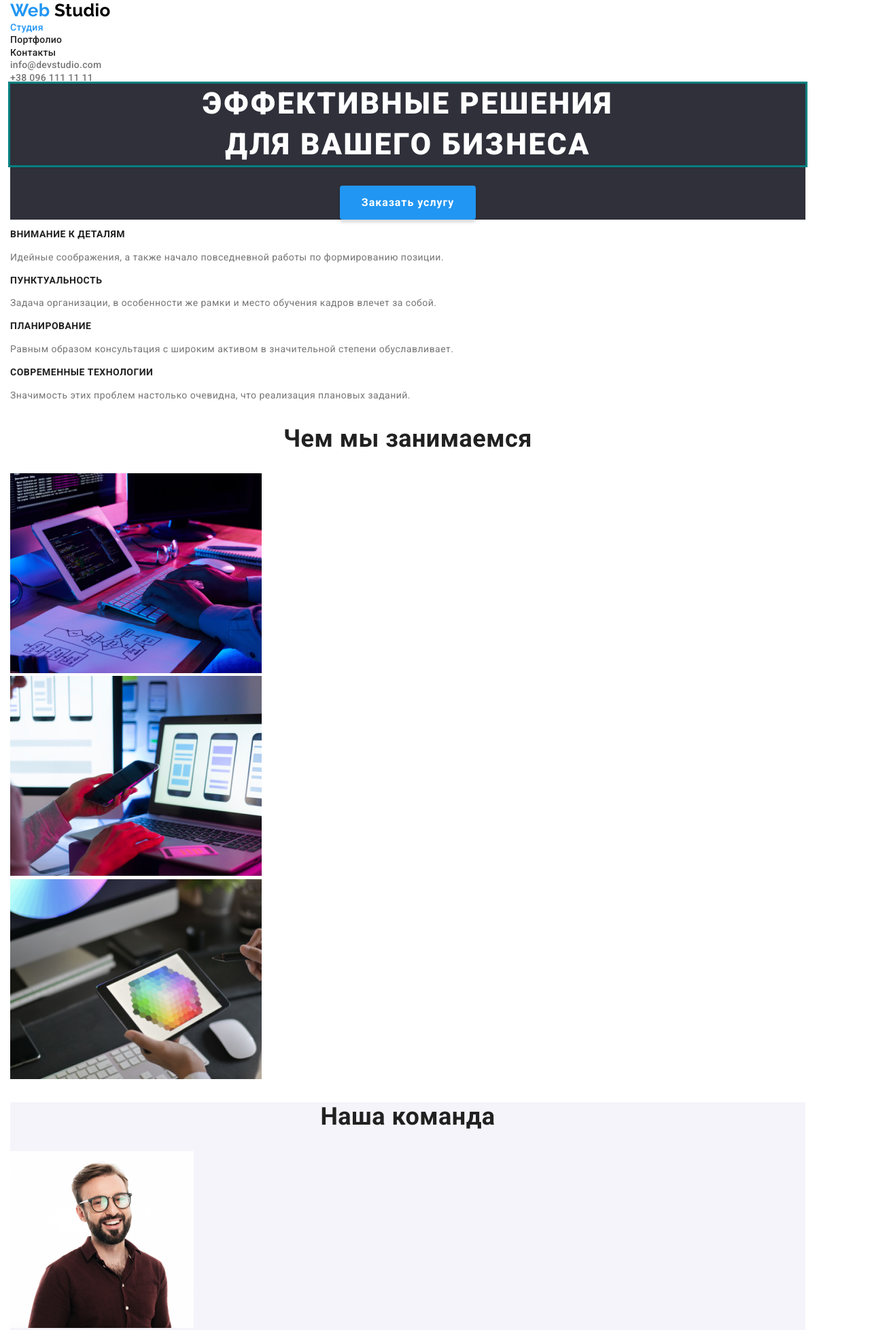
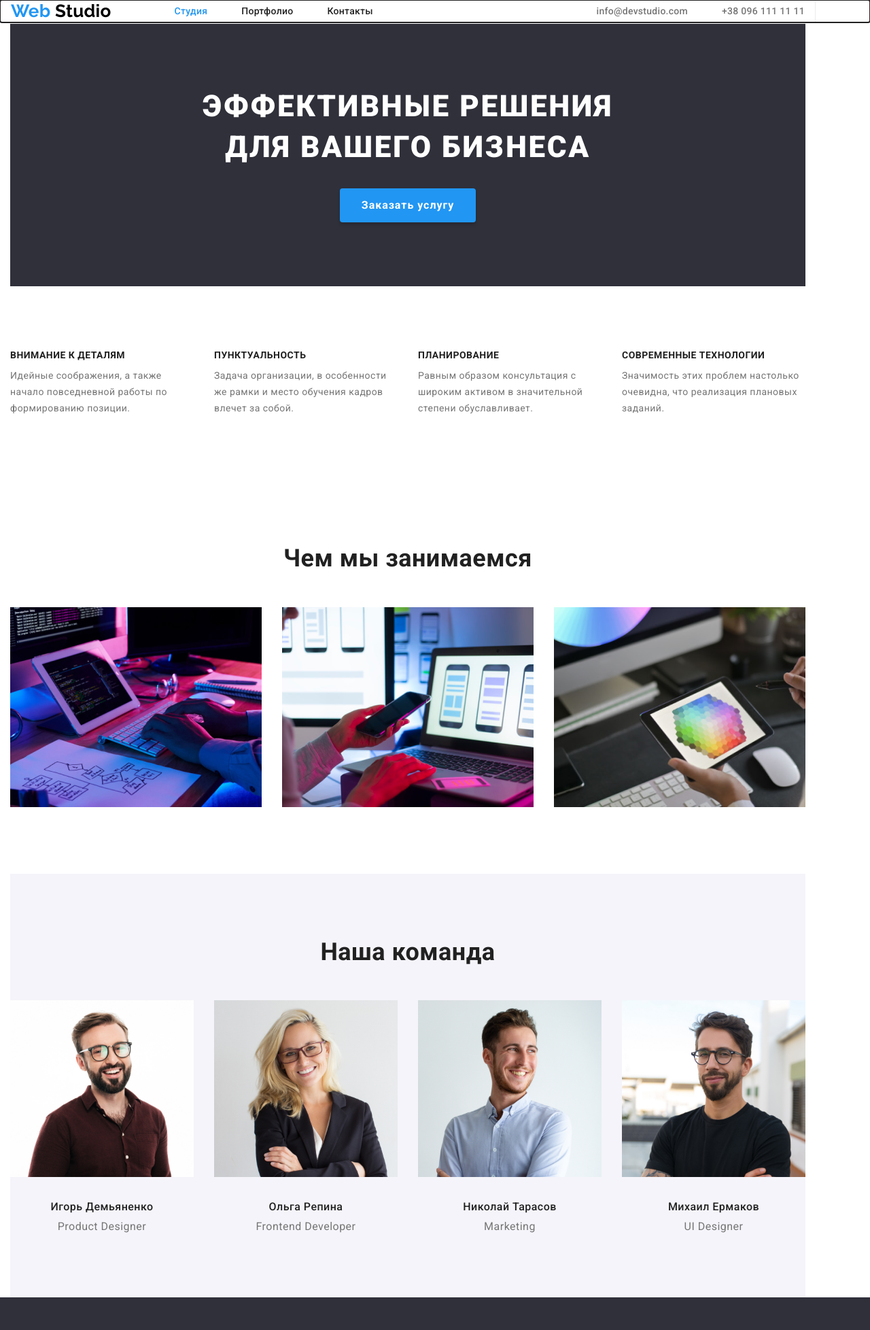
Before and after one commit to Arsen7878/goit-markup-hw-03, a plain HTML site: page index.html in a window 1280 px wide. Shown: the top 1956 px of the page at 68% size. Drawn offline with nearby package versions, Linux system fonts and the light colour scheme.

Commit message:
Сырая "Студия" ДЗ№3

```diff
--- a/css/styles.css
+++ b/css/styles.css
@@ -8,6 +8,8 @@
 /* Цвет ссылок в футере rgba(255, 255, 255, 0.6) */
 /* Цвет обрамления галереи #eeeeee */
 
+
+/* Утилиты для страниц */
 :root {
   --primary-text-color: #212121;
   --primary-background-color: #ffffff;
@@ -26,6 +28,7 @@ body {
 
   font-family: Roboto, sans-serif;
   letter-spacing: 0.03em;
+
 }
 
 /* Убираем ненависные точки у списков */
@@ -35,8 +38,37 @@ body {
   padding: 0px;
 }
 
-/* Шапка */
+/* Размеры и отступы контейнеров */
+.container {
+  width: 1200px;
+  padding-left: 15px;
+  padding-right: 15px;
+}
 
+
+/* Вертикальные падинги для всех секций страниц */
+.section {
+  padding-top: 94px;
+  padding-bottom: 94px;
+}
+
+/* Обнуляем марджины заголовком, абзацев и списков */
+h1,h2,h3,h4,p,ul {
+  margin-top: 0px;
+  margin-bottom: 0px;
+}
+
+/* Шапка старницы */
+.header-page {
+  outline: auto;
+}
+
+.header-container {
+  display: flex;
+  align-items: center;
+  border: 1px solid #ECECEC;
+
+}
 /* Логотип */
 .logo {
   color: var(--logo-color);
@@ -53,7 +85,16 @@ body {
 }
 
 /* Навигационные ссылки */
-.site-nav .link {
+.nav {
+  display: flex;
+  margin-left: 93px;
+
+}
+.nav .nav-item + .nav-item {
+  margin-left: 50px;
+}
+
+.header-page .link {
   color: inherit;
   text-decoration: none;
 
@@ -63,6 +104,9 @@ body {
   letter-spacing: 0.02em;
 }
 
+
+
+
 /* Навигационные ссылки при ховере и фокусе */
 .site-nav .link:focus,
 .site-nav .link:hover {
@@ -70,8 +114,17 @@ body {
 }
 
 /* Оборачиваю в div контакты хедера */
+.contacts-items {
+  display: flex;
+  margin-left: auto;
+}
 
-.contacts .link {
+.contacts-items .contacts-item + .contacts-item {
+  margin-left: 50px;
+}
+
+
+.contacts-items .link {
   color: var(--secondary-text-color);
   text-decoration: none;
 
@@ -82,8 +135,8 @@ body {
 }
 
 /* Контактные ссылки при ховере и фокусе */
-.contacts .link:focus,
-.contacts .link:hover {
+.contacts-items .link:focus,
+.contacts-items .link:hover {
   color: var(--link-hover-focus-web-color);
 }
 
@@ -101,8 +154,6 @@ body {
 /* Заголовок-герой */
 .title-hero {
   color: var(--primary-background-color);
-  outline: 3px solid teal;
-  margin-top: 0px;
   margin-bottom: 30px;
   font-weight: 900;
   font-size: 44px;
@@ -112,6 +163,7 @@ body {
 }
 /* Кнопка в "герое" */
 .hero .button {
+  display: inline-block;
   background-color: var(--link-hover-focus-web-color);
   color: var(--primary-background-color);
   cursor: pointer;
@@ -144,8 +196,22 @@ body {
   display: none;
 }
 
+.features-list {
+  display: flex;
+}
+
+.features-list-items {
+  width: 270px;
+}
+
+.features-list-items + .features-list-items {
+  margin-left: 30px;
+}
+
 /* Заголовок элемента списка особенностей */
 .features-title {
+  margin-bottom: 10px;
+
   font-weight: 700;
   font-size: 14px;
   line-height: 1.14;
@@ -169,14 +235,41 @@ body {
   font-size: 36px;
   line-height: 1.17;
   text-align: center;
+  margin-bottom: 50px;
+}
+
+.activity-list {
+  display: flex;
+}
+
+.activity-list-item + .activity-list-item {
+  margin-left: 30px;
 }
 
 /* Секция "Наша команда" */
 .team {
   background-color: var(--single-background-color);
+  text-align: center;
+}
+
+
+.team-items {
+  display: flex;
+
+
+}
+
+.image {
+  margin-bottom: 30px;
+}
+
+.team-item + .team-item {
+margin-left: 30px;
 }
 /* Имя */
 .name {
+margin-bottom: 10px;
+
   font-weight: 500;
   font-size: 16px;
   line-height: 1.19;
@@ -212,6 +305,10 @@ body {
 
 /* Часть "web" футера */
 .footer-web {
+  display: inline-block;
+margin-top: 60px;
+margin-bottom: 20px;
+
   color: var(--link-hover-focus-web-color);
 }
 
@@ -231,6 +328,18 @@ body {
   font-size: 14px;
   line-height: 1.71;
 }
+.adress-title {
+margin-bottom: 9px;
+}
+
+.footer-contact-mail {
+  margin-bottom: 9px;
+}
+
+.footer-contact-tel {
+padding-bottom: 60px;
+}
+
 
 /* Оформление ссылок адреса */
 .footer-address .link {
@@ -292,11 +401,3 @@ body {
   font-size: 16px;
   line-height: 1.87;
 }
-
-/* ПОЗИЦИОНИРОВАНИЕ */
-
-.container {
-  width: 1200px;
-  padding-left: 15px;
-  padding-right: 15px;
-}
--- a/index.html
+++ b/index.html
@@ -18,40 +18,38 @@
   <body>
     <!--Шапка-->
     <header class="header-page">
-      <div class="container">
+      <div class="header-container container">
         <!--Основная навигация-->
-        <nav class="site-nav">
         <a href="./index.html" class="link">
             <span lang="en" class="logo">
               <span class="web">Web</span>
               Studio
             </span>
         </a>
-          <ul class="list">
-            <li><a href="./index.html" class="link current">Студия</a></li>
-            <li><a href="./portfolio.html" class="link">Портфолио</a></li>
-            <li><a href="" class="link">Контакты</a></li>
+        <nav class="site-nav">
+          <ul class="nav list">
+            <li class="nav-item"><a href="./index.html" class="link current">Студия</a></li>
+            <li class="nav-item"><a href="./portfolio.html" class="link">Портфолио</a></li>
+            <li class="nav-item"><a href="" class="link">Контакты</a></li>
           </ul>
         </nav>
-        <div class="contacts">
-          <ul class="list">
-            <li>
-              <a href="mailto:info@devstudio.com" class="link">
+        <ul class="contacts-items list">
+              <li class="contacts-item">
+                <a href="mailto:info@devstudio.com" class=" link">
                   info@devstudio.com
                 </a>
               </li>
-            <li>
+              <li class="contacts-item">
                 <a href="tel:+380961111111" class="link">+38 096 111 11 11</a>
               </li>
         </ul>
-        </div>
       </div>
     </header>
     <!--Основная информация-->
     <main>
       <div class="container">
         <!--Секция "Герой"-->
-        <section class="hero">
+        <section class="section hero">
           <h1 class="title-hero">
             Эффективные решения
             <br />
@@ -60,32 +58,32 @@
           <button type="button" class="button">Заказать услугу</button>
         </section>
         <!--Секция "Особенности"-->
-        <section class="features">
+        <section class="features section">
           <!--Этот тег не будет виден в результирующей верстке-->
           <h2 class="invisible">Особенности</h2>
             <ul class="features-list list">
-            <li>
+              <li class="features-list-items">
                 <h3 class="features-title">Внимание к деталям</h3>
                 <p class="features-text">
                   Идейные соображения, а также начало повседневной работы по
                   формированию позиции.
                 </p>
               </li>
-            <li>
+              <li class="features-list-items">
                 <h3 class="features-title">Пунктуальность</h3>
                 <p class="features-text">
                   Задача организации, в особенности же рамки и место обучения
                   кадров влечет за собой.
                 </p>
               </li>
-            <li>
+              <li class="features-list-items">
                 <h3 class="features-title">Планирование</h3>
                 <p class="features-text">
                   Равным образом консультация с широким активом в значительной
                   степени обуславливает.
                 </p>
               </li>
-            <li>
+              <li class="features-list-items">
                 <h3 class="features-title">Современные технологии</h3>
                 <p class="features-text">
                   Значимость этих проблем настолько очевидна, что реализация
@@ -95,64 +93,62 @@
             </ul>
         </section>
         <!--Секция "Вид дейтельности"-->
-        <section class="activity">
+        <section class="activity section">
           <h2 class="activity-title">Чем мы занимаемся</h2>
-          <ul class="list">
-            <li>
+          <ul class="activity-list list">
+            <li class="activity-list-item">
               <img src="./images/box-1.jpg" alt="Написание кода" width="370" />
             </li>
-            <li>
+            <li class="activity-list-item">
+              <img src="./images/box-2.jpg" alt="Синхронизация девайсов" width="370" />
+            </li>
+            <li class="activity-list-item">
               <img
-                src="./images/box-2.jpg"
-                alt="Синхронизация девайсов"
-                width="370"
-              />
-            </li>
-            <li>
-              <img
-                src="./images/box-3.jpg"
-                alt="Разработка дизайна"
-                width="370"
-              />
+                src="./images/box-3.jpg" alt="Разработка дизайна"
+                width="370"/>
             </li>
           </ul>
         </section>
         <!--Секция "Наша команда"-->
-        <section class="team">
+        <section class="section team">
           <h2 class="team-title">Наша команда</h2>
-          <ul class="list">
-            <li>
+          <ul class="team-items list">
+            <li class="team-item">
               <img
                 src="./images/team-card-1.jpg"
                 alt="Игорь Демьяненко"
                 width="270"
+                class="image"
               />
               <h3 class="name">Игорь Демьяненко</h3>
               <p class="position"><span lang="en">Product Designer</span></p>
             </li>
-            <li>
+            <li class="team-item">
               <img
                 src="./images/team-card-2.jpg"
                 alt="Ольга Репина"
                 width="270"
+                class="image"
               />
               <h3 class="name">Ольга Репина</h3>
               <p class="position"><span lang="en">Frontend Developer</span></p>
             </li>
-            <li>
+            <li class="team-item">
               <img
                 src="./images/team-card-3.jpg"
                 alt="Николай Тарасов"
                 width="270"
+                class="image"
               />
               <h3 class="name">Николай Тарасов</h3>
               <p class="position"><span lang="en">Marketing</span></p>
             </li>
-            <li>
+            <li class="team-item">
               <img
                 src="./images/team-card-4.jpg"
                 alt="Михаил Ермаков"
                 width="270"
+                class="image"
               />
               <h3 class="name">Михаил Ермаков</h3>
               <p class="position"><span lang="en">UI Designer</span></p>
@@ -172,14 +168,14 @@
         </a>
         <!--Адрес-->
         <address class="footer-address">
-          <p>г. Киев, пр-т Леси Украинки, 26</p>
-          <ul class="list">
-            <li>
+          <p class="adress-title">г. Киев, пр-т Леси Украинки, 26</p>
+          <ul class="footer-contacts list">
+            <li class="footer-contact-mail">
               <a href="mailto:info@example.com" class="link">
                 info@example.com
               </a>
             </li>
-            <li>
+            <li class="footer-contact-tel">
               <a href="tel:+380991111111" class="link">+38 099 111 11 11</a>
             </li>
           </ul>
```
Lines whose indentation alone changed are shown as unchanged.
